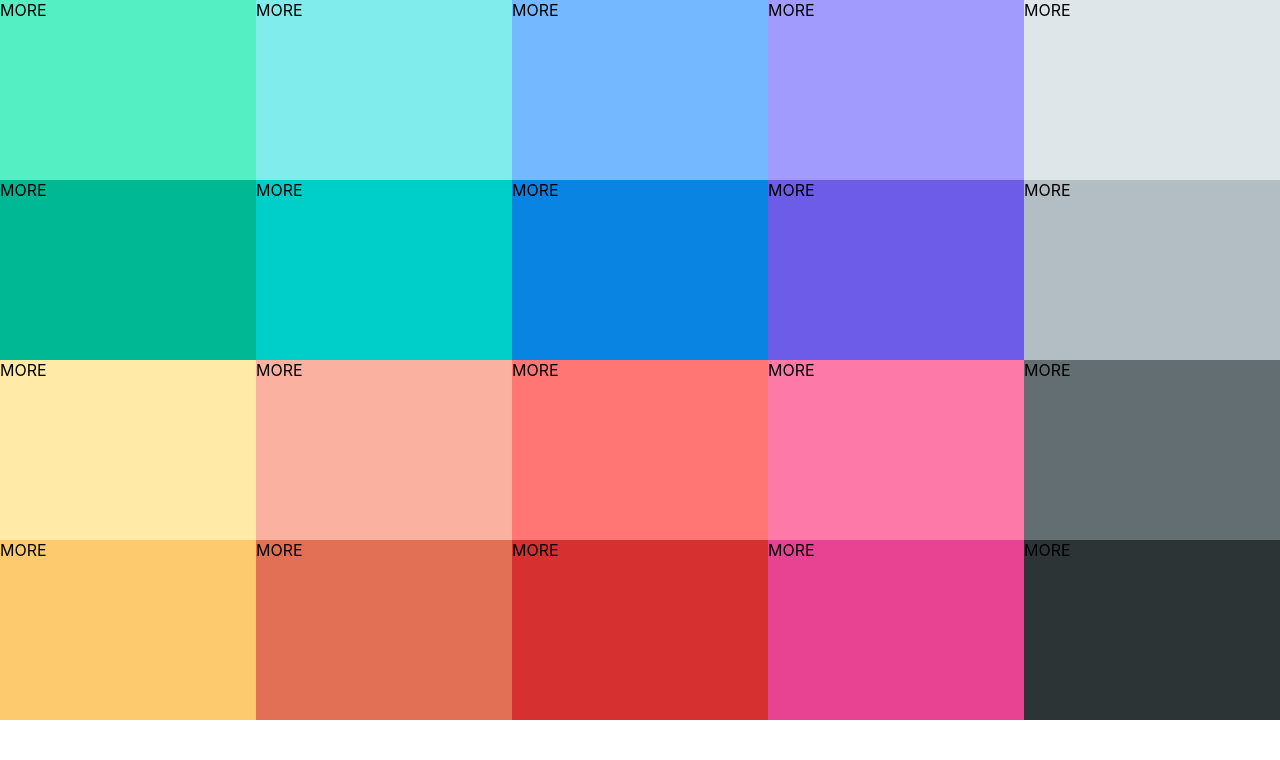
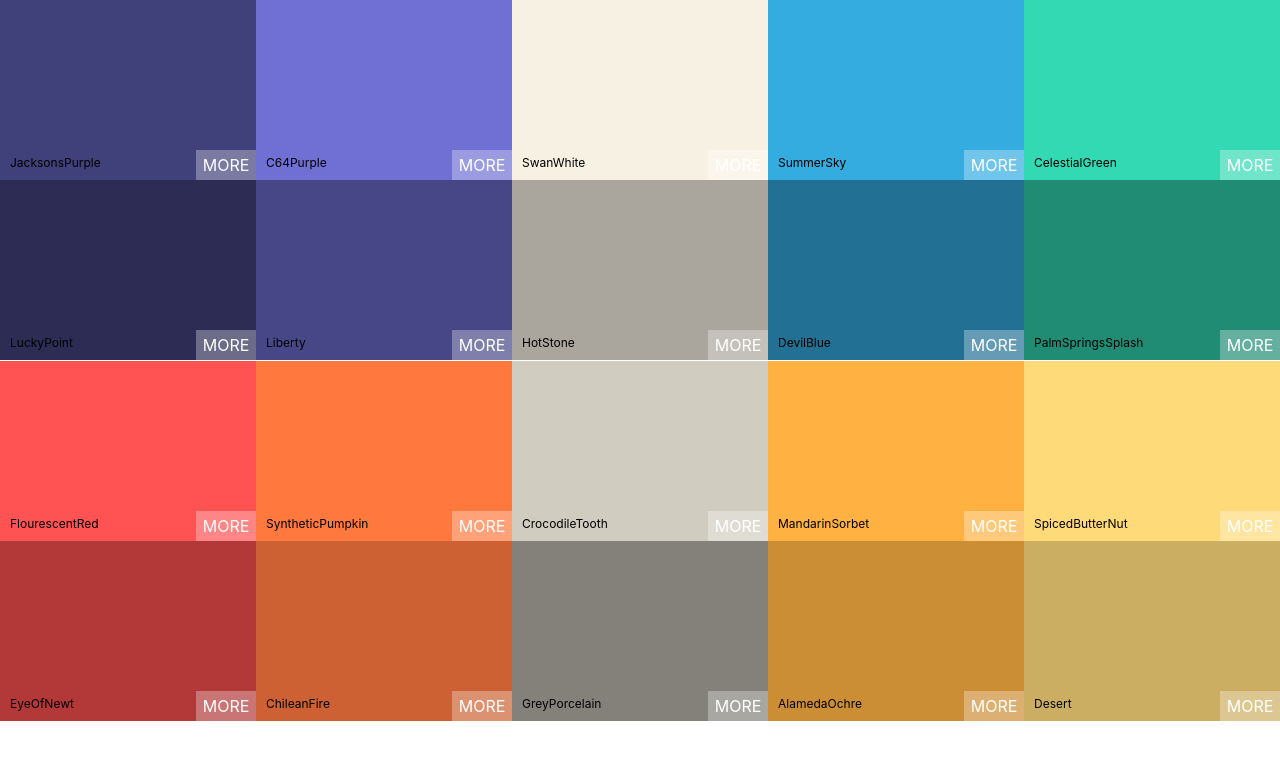
Before and after one commit to Nnaji-Victor/colorful, a React (Create React App) app: page / in a window 1280 px wide. Shown: the top 760 px of the page. Built offline with nearby package versions, Linux system fonts and the light colour scheme.

Commit message:
styled colorbox

```diff
--- a/src/App.js
+++ b/src/App.js
@@ -5,7 +5,7 @@ import SeedColors from './components/SeedColors';
 function App() {
   return (
     <div className="App">
-      <Palette {...SeedColors[3]}/>
+      <Palette {...SeedColors[6]}/>
     </div>
   );
 }
--- a/src/components/ColorBox.css
+++ b/src/components/ColorBox.css
@@ -5,4 +5,54 @@
     display: inline-block;
     position: relative;
     cursor: pointer;
+    margin-bottom: -3.7px;
 }
+
+.copy-button{
+    width: 100px;
+    height: 30px;
+    position: absolute;
+    display: inline-block;
+    top: 50%;
+    left: 50%;
+    transform: translate(-50%, -50%);
+    text-align: center;
+    outline: none;
+    background: rgba(255, 255, 255, 0.3);
+    text-transform: uppercase;
+    color: white;
+    border: none;
+    opacity: 0;
+    line-height: 30px;
+    font-size: 1rem;
+    transition: all .2s;
+}
+
+.ColorBox:hover .copy-button{
+    opacity: 1;
+    transition: 0.5s;
+}
+.box-container{
+    position: absolute;
+    padding: 10px;
+    width: 100%;
+    left: 0px;
+    bottom: 0px;
+    font-size: 12px;
+
+}
+
+.see-more{
+    background: rgba(255, 255, 255, 0.3);
+    position: absolute;
+    border: none;
+    right: 0px;
+    bottom: 0;
+    color: white;
+    width: 60px;
+    height: 30px;
+    text-align: center;
+    line-height: 30px;
+    text-transform: uppercase;
+
+}
--- a/src/components/ColorBox.js
+++ b/src/components/ColorBox.js
@@ -3,9 +3,16 @@ import './ColorBox.css';
 import './Palette.css';
 
 const ColorBox = (props) => {
+    const {name, bg} = props;
     return (
-        <div style={{background: props.bg}} className="ColorBox">
-            <span>MORE</span>
+        <div style={{background: bg}} className="ColorBox">
+            <div className="copy-container">
+                <div className="box-container">
+                    <span>{name}</span>
+                </div>
+                <button className="copy-button">Copy</button>
+            </div>
+            <span className="see-more">more</span>
         </div>
     )
 }
```
